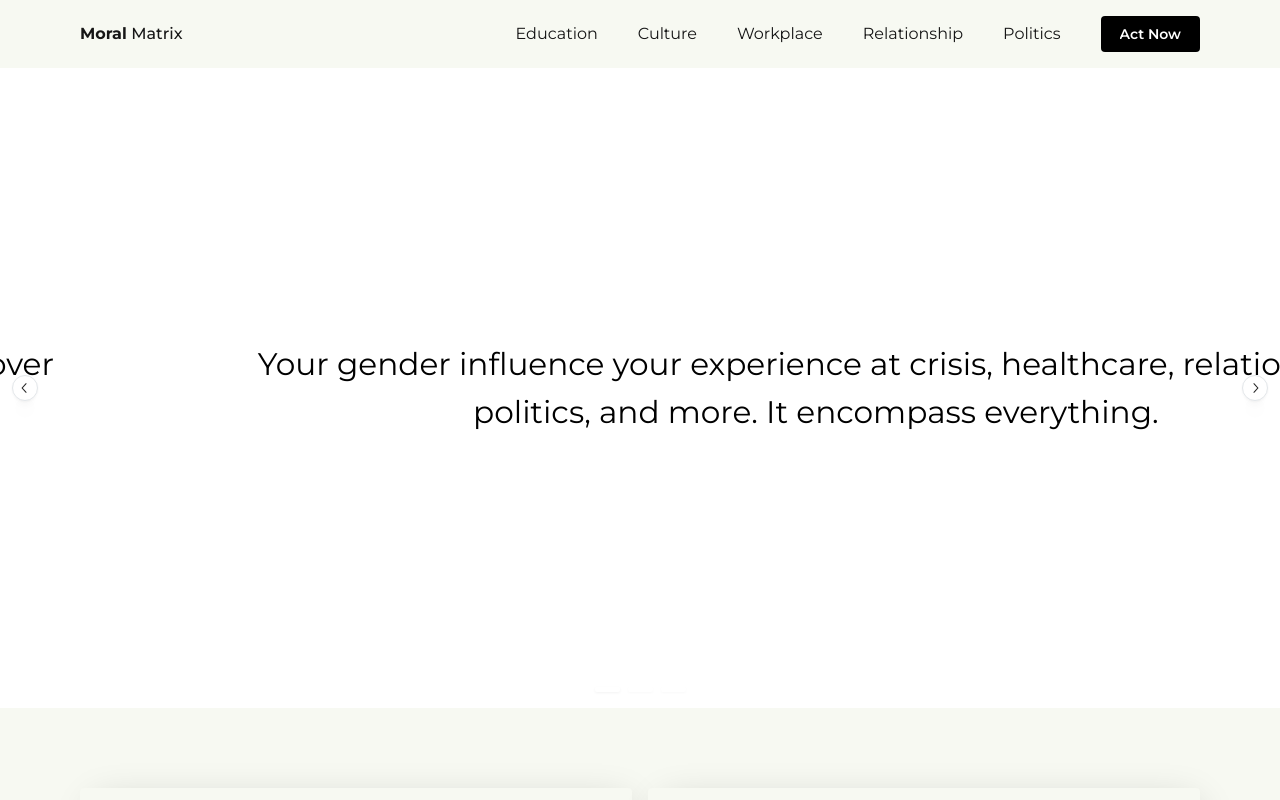
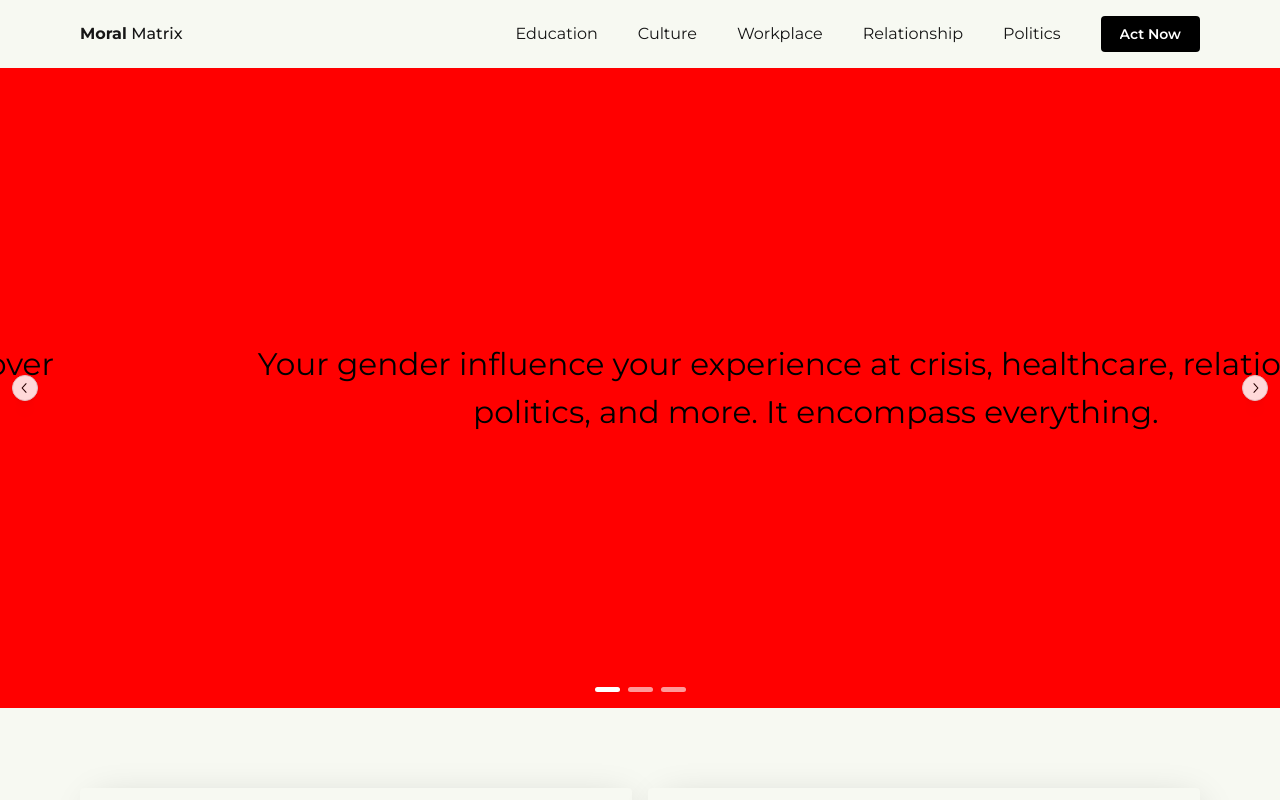
Before and after one commit to ajcent/gensoc, a React (Vite) app: page / in a window 1280 px wide. Shown: the top 800 px of the page. Built offline with nearby package versions, Linux system fonts and the light colour scheme.

Commit message:
Imports Fix

```diff
--- a/src/pages/homepage/homeSlide/HomeSlide.tsx
+++ b/src/pages/homepage/homeSlide/HomeSlide.tsx
@@ -22,6 +22,7 @@ function HomeSlide() {
           onMouseEnter={autoplay.current.stop}
           onMouseLeave={autoplay.current.reset}
           loop
+          style={{ backgroundColor: "red" }}
         >
           <Carousel.Slide>
             <Center h="100%">
```
